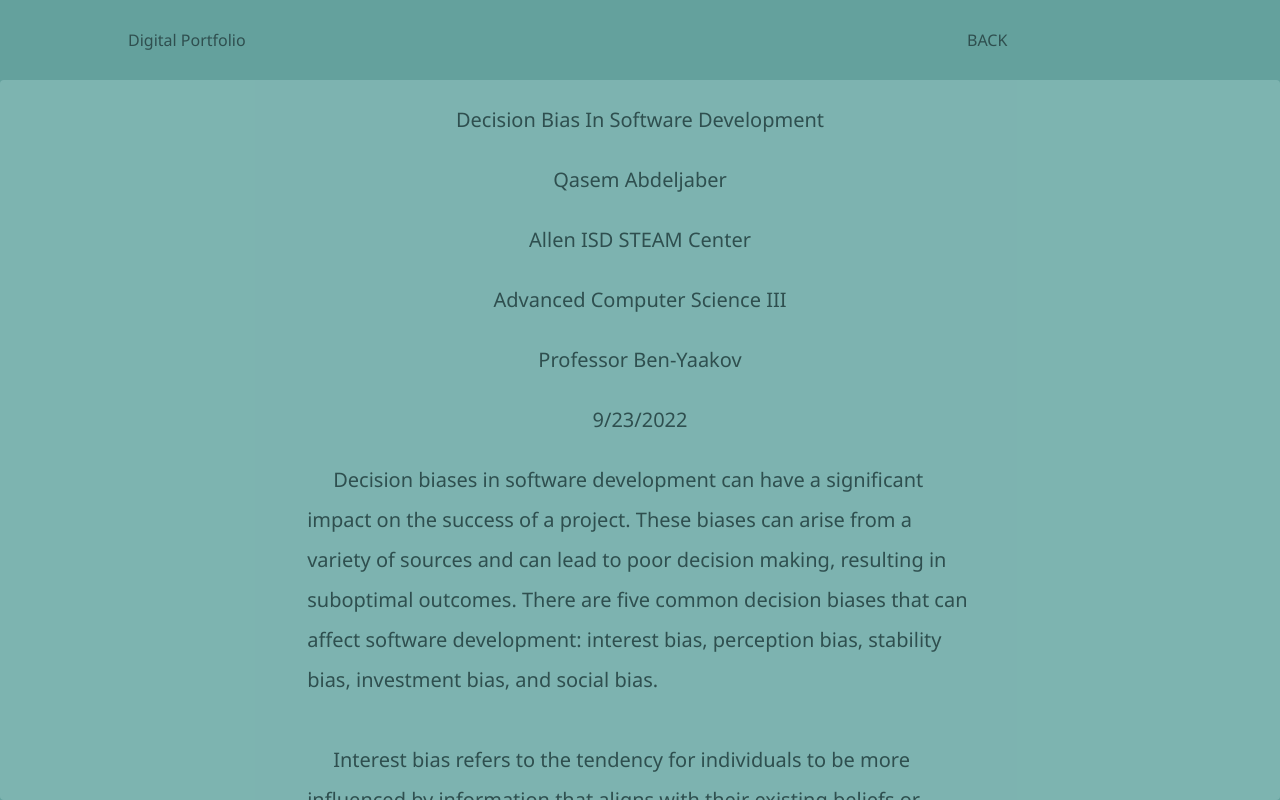
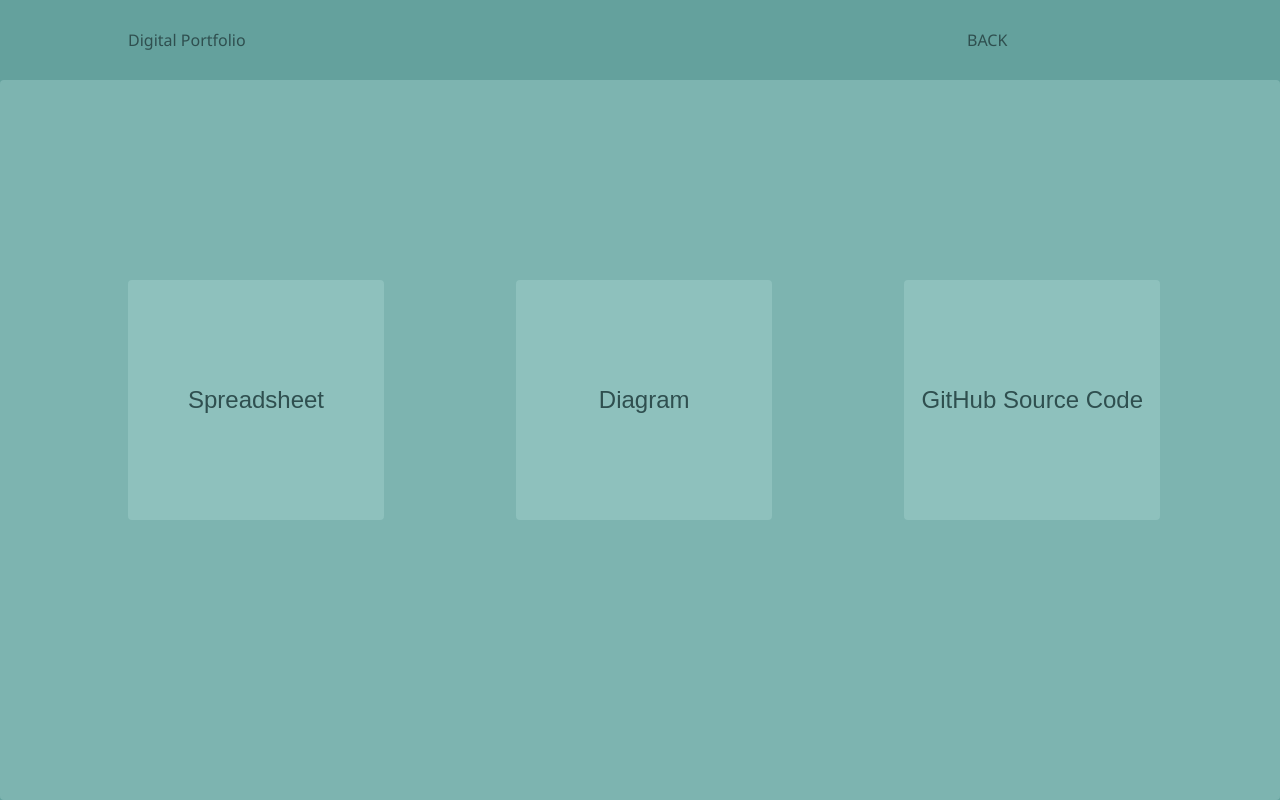
Before and after one commit to QCreates/qcreates.github.io, a plain HTML site: page CS-III/Essays/Sort.html in a window 1280 px wide. Drawn offline with Linux system fonts and the light colour scheme.

Commit message:
Fixing Sort

```diff
--- a/CS-III/Essays/Sort.html
+++ b/CS-III/Essays/Sort.html
@@ -22,26 +22,10 @@
     <div class="buttonContainer" id="cont2">
       <a href="/CS-III/Essays/essays.html" class="tablink" id="page3">BACK</a>
     </div>
-    <div class="mainContainer" id="apa">
-      <div class="essayTitle">
-	<p>Decision Bias In Software Development</p>
-	<p>Qasem Abdeljaber</p>
-	<p>Allen ISD STEAM Center</p>
-	<p>Advanced Computer Science III</p>
-	<p>Professor Ben-Yaakov</p>
-	<p>9/23/2022</p>
-      </div>
-      <div class="essayParagraphs">
-	<p>
-	  &nbsp;&nbsp;&nbsp;&nbsp;&nbsp;Decision biases in software development can have a significant impact on the success of a project. These biases can arise from a variety of sources and can lead to poor decision making, resulting in suboptimal outcomes. There are five common decision biases that can affect software development: interest bias, perception bias, stability bias, investment bias, and social bias.
-	  <br><br>&nbsp;&nbsp;&nbsp;&nbsp;&nbsp;Interest bias refers to the tendency for individuals to be more influenced by information that aligns with their existing beliefs or interests. In software development, this bias can manifest in the form of a developer or team being overly focused on a particular technology or approach, even if it may not be the best fit for the project at hand. This can lead to suboptimal solutions and can even result in project failure if the chosen approach is not viable.
-	  <br><br>&nbsp;&nbsp;&nbsp;&nbsp;&nbsp;Perception bias is the tendency for individuals to interpret information in a way that aligns with their preconceived notions or beliefs. In software development, this bias can manifest as developers making assumptions about user behavior or requirements without adequately researching or verifying their assumptions. This can result in the development of software that does not meet the needs of its intended users, leading to project failure or the need for significant rework.
-	  <br><br>&nbsp;&nbsp;&nbsp;&nbsp;&nbsp;Stability bias is the tendency for individuals to prefer to maintain the status quo, even if a change may be beneficial. In software development, this bias can manifest as a reluctance to change established processes or technologies, even if doing so may improve the project. This can lead to suboptimal solutions and can prevent the adoption of new and potentially beneficial technologies.
-	  <br><br>&nbsp;&nbsp;&nbsp;&nbsp;&nbsp;Investment bias is the tendency for individuals to continue investing in a project or course of action, even if it is not successful. In software development, this bias can manifest as a reluctance to pivot or change direction, even if the current approach is not working. This can result in the continuation of a project that is not viable, leading to significant waste of resources.
-	  <br><br>&nbsp;&nbsp;&nbsp;&nbsp;&nbsp;Social bias is the tendency for individuals to conform to the beliefs and behaviors of their social group. In software development, this bias can manifest as a reluctance to challenge the views or approaches of the team or organization, even if they may not be the best fit for the project. This can lead to groupthink and suboptimal decision making.
-	  <br><br>&nbsp;&nbsp;&nbsp;&nbsp;&nbsp;Overall, decision biases can have a significant impact on the success of a software development project. It is important for individuals and teams to be aware of these biases and to actively work to mitigate them in order to make the best possible decisions. This may require challenging existing beliefs and approaches, conducting thorough research and analysis, and being open to new ideas and technologies. By doing so, software development teams can improve the chances of success for their projects.
-	</p>
-      </div>
+    <div class="mainContainer">
+      <button onclick="window.location='https://docs.google.com/spreadsheets/d/1XX0rCO48IIjxsjW3tcgFiUf8FzKskU_x3Jp8KjIVHCY/edit#gid=0'" class="btnContainer"  id="sortContainer">Spreadsheet</button>
+      <button onclick="window.location='./ISPDiagram.html'" class="btnContainer" id="sortContainer">Diagram</button>
+      <button onclick="window.location='https://github.com/QCreates/Sorter'"class="btnContainer"  id="sortContainer">GitHub Source Code</button>
     </div>
   </body>
-  </html>
+</html>
```
